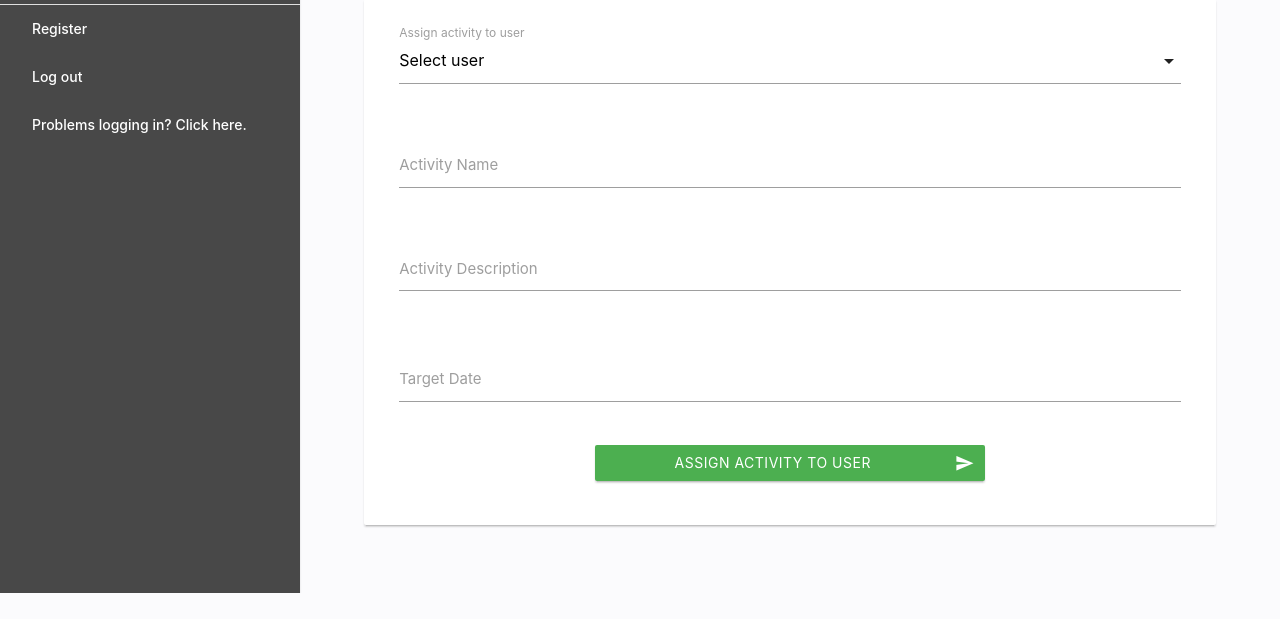
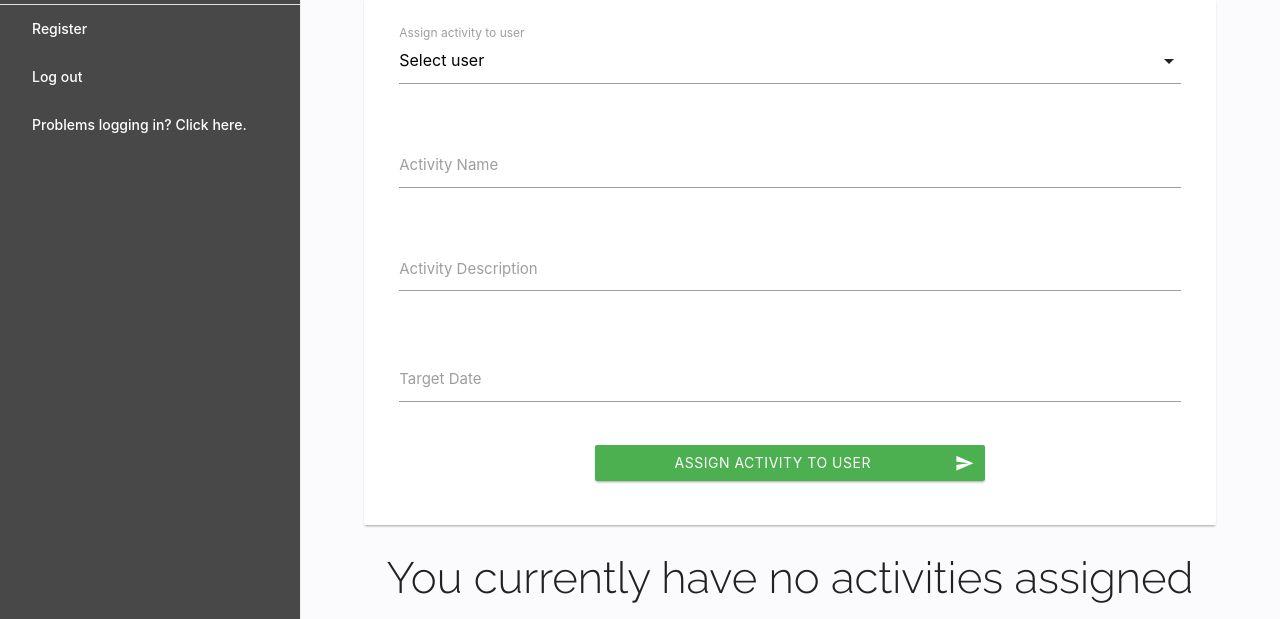
Before and after one commit to D-Lawson/employee-dashboard-app, a Flask app: page /admin_dashboard in a window 1280 px wide. Shown: the part 207-826 px from the top of the page. Before the commit the page ends 800 px from the top, so only its background shows below. Run offline with Flask 2, Linux system fonts and the light colour scheme; data that the repository does not hold is empty; some libraries are stand-ins or nearby versions.

Commit message:
Add activity overview to admin dashboard

```diff
--- a/app.py
+++ b/app.py
@@ -109,8 +109,10 @@ def admin_dashboard():
         flash("Activity successfully assigned to user")
         return redirect(url_for("admin_dashboard"))
 
+    activities = list(mongo.db.activities.find())
+
     users = mongo.db.users.find().sort("username", 1)
-    return render_template("admin_dashboard.html", users=users)
+    return render_template("admin_dashboard.html", users=users, activities=activities)
 
 
 if __name__ == "__main__":
--- a/templates/admin_dashboard.html
+++ b/templates/admin_dashboard.html
@@ -51,5 +51,21 @@
     </form>
 </div>
 
+{% if activities|length > 0 %}
+  {% for activity in activities %}
+  <div class="row">
+    <ul class="col collapsible s12 heading-top no-margin">
+      <li>
+        <div class="collapsible-header"><i
+            class="material-icons">schedule</i><strong>{{ activity.activity_name }}</strong><span class="right-align">Assigned to: {{ activity.username }}</span></div>
+        <div class="collapsible-body"><span><strong>{{ activity.activity_description }}</strong></span></div>
+      </li>
+    </ul>
+  </div>
+  {% endfor %}
+{% else %}
+<h3 class="center-align">You currently have no activities assigned</h3>
+{% endif %}
+
 
 {% endblock %}
```
Also changed, not shown: static/css/style.css (line endings or trailing spaces).
